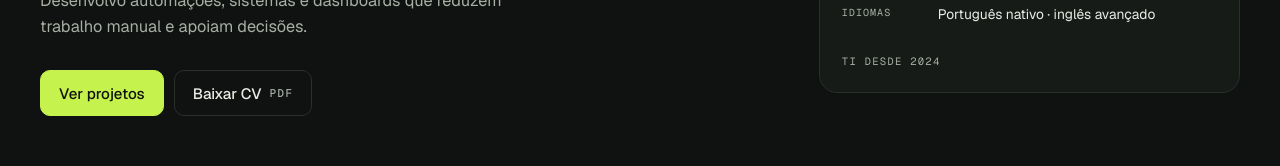
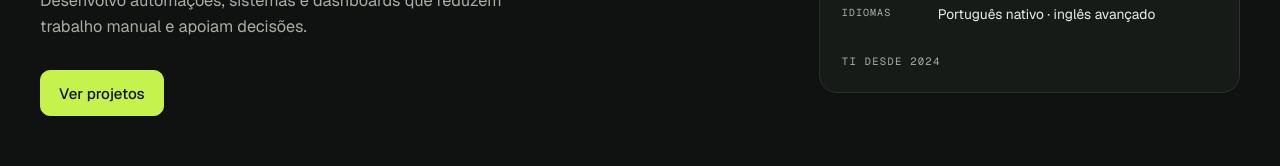
Before and after one commit to ohcarlos/portfolio, a plain HTML site: page index.html in a window 1280 px wide. Shown: the part 402-568 px from the top of the page. Drawn offline with Linux system fonts and the light colour scheme.

Commit message:
Remove botao de baixar CV do hero

```diff
--- a/index.html
+++ b/index.html
@@ -77,7 +77,6 @@
           <p class="hero-sub">Desenvolvo automações, sistemas e dashboards que reduzem trabalho manual e apoiam decisões.</p>
           <div class="hero-actions">
             <a class="btn btn-primary" href="projetos.html">Ver projetos</a>
-            <a class="btn btn-ghost" href="assets/CV_Carlos_Eduardo.pdf" download>Baixar CV <span class="mono" aria-hidden="true">PDF</span></a>
           </div>
         </div>
 
```
